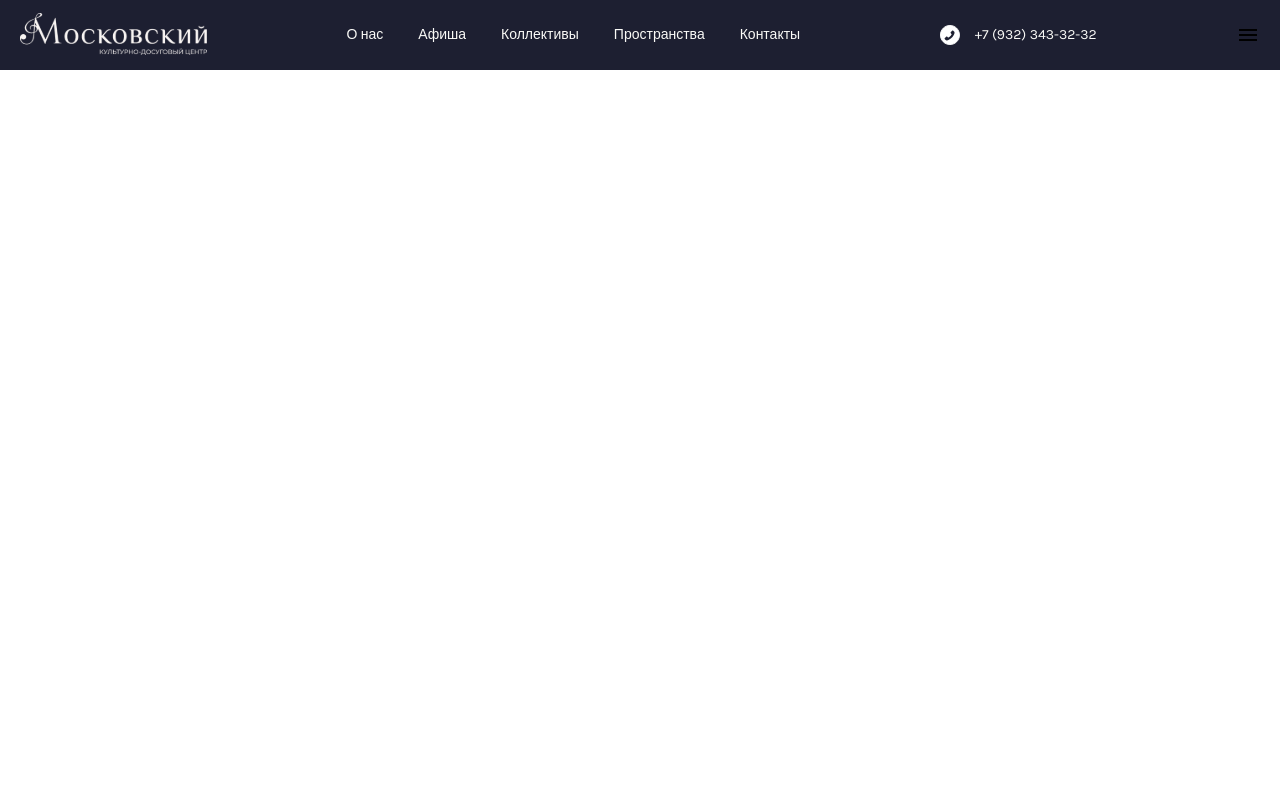
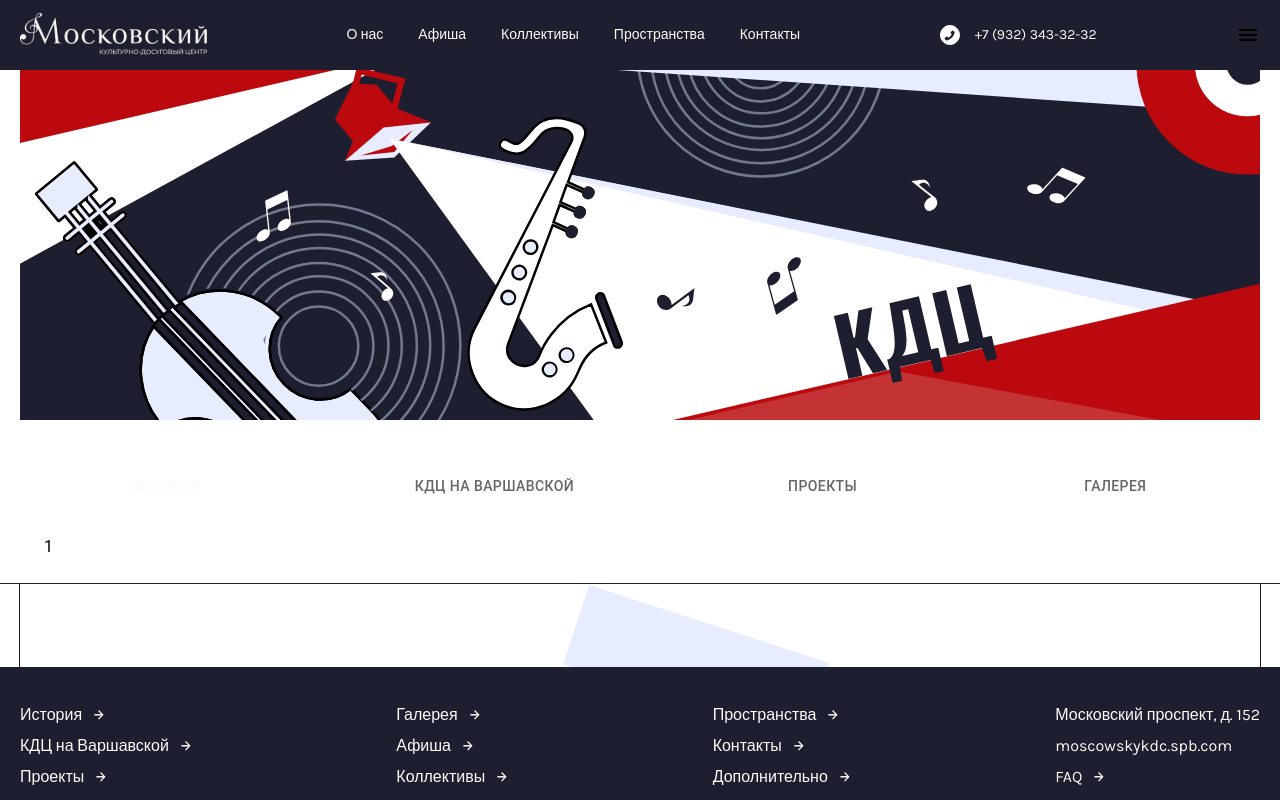
Before and after one commit to shumilina-polina/kdc, a Next.js app: page /about in a window 1280 px wide. Shown: the top 800 px of the page. Built offline with nearby package versions, Linux system fonts and the light colour scheme; a web font is replaced by a local one.

Commit message:
created about page

```diff
--- a/UI/CustomTabs/CustomTabs.js
+++ b/UI/CustomTabs/CustomTabs.js
@@ -43,7 +43,7 @@ const CustomTabs = (props) => {
   };
 
   return (
-    <Box>
+    <Box className={s.main}>
       <Box className={s.nav}>
         <Tabs
           value={value}
--- a/UI/CustomTabs/tabs.module.scss
+++ b/UI/CustomTabs/tabs.module.scss
@@ -1,4 +1,11 @@
 @import "/styles/styles.scss";
+
+
+.main {
+    @include mobile-tablet {
+        display: none;
+    }
+}
 
 .nav {
     background-color: rgba($color-red, 0);
@@ -6,7 +13,7 @@
 
 .root {
     text-transform: capitalize;
-
+    flex: auto;
     border: 1px solid $color-black;
 }
 
--- a/pages/about.js
+++ b/pages/about.js
@@ -1,7 +1,21 @@
+import Head from "next/head";
+import Image from "next/image";
+
+import Footer from "Components/Footer/Footer";
 import Header from "Components/Header/Header";
-import Head from "next/head";
+import Container from "UI/Container/Container";
+import CustomTabs from "UI/CustomTabs/CustomTabs";
+import { AboutData } from "shared/constants/pages/AboutData";
+
+import s from "styles/pages/About.module.scss";
 
 export default function Home() {
+  const {
+    tabs: {
+      titles
+    }
+  } = AboutData
+
   return (
     <>
       <Head>
@@ -10,6 +24,26 @@ export default function Home() {
       </Head>
 
       <Header />
+      <Container className={s.container}>
+        <div className={s.decorations}>
+          <Image
+            src="/assets/images/aboutDecorations.svg"
+            width={1000}
+            height={350}
+          />
+        </div>
+
+        <div className={s.tabsContainer}>
+          <CustomTabs
+            titles={titles}
+            components={[
+              1,2,3,4
+            ]}
+          />
+        </div>
+      </Container>
+
+      <Footer />
     </>
   );
 }
--- /dev/null
+++ b/shared/constants/pages/AboutData.js
@@ -0,0 +1,5 @@
+export const AboutData = {
+    tabs: {
+        titles: ["История","КДЦ на Варшавской","Проекты","Галерея"]
+    }
+}
--- /dev/null
+++ b/styles/pages/About.module.scss
@@ -0,0 +1,28 @@
+@import "/styles/styles.scss";
+
+
+.container {
+    @include mobile-tablet {
+        padding: 0;
+    }
+}
+
+.decorations {
+    margin-bottom: 40px;
+
+    & > span {
+        width: 100% !important;
+    }
+
+    & img {
+        object-fit: cover;
+    }
+}
+
+.tabsContainer {
+    width: 100%;
+}
+
+.tabs {
+    width: 100%;
+}
```
Also changed, not shown: public/assets/images/aboutDecorations.svg (added).
